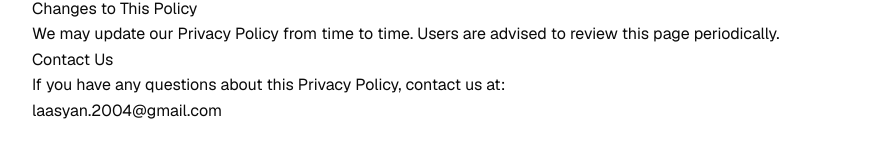
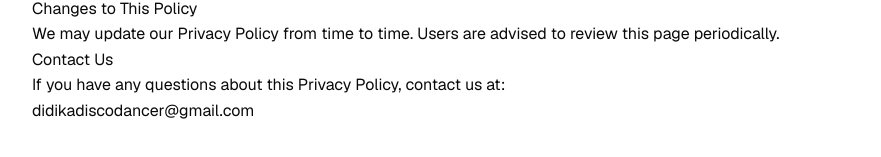
Before and after one commit to Nlaasyaa/CollabVault, a Next.js app in the folder Frontend/: page /privacy in a window 1280 px wide. Shown: the part 505-662 px from the top of the page, without its empty margins (198-1079 px from the left). Built offline with nearby package versions, Linux system fonts and the light colour scheme; no server answers; a web font is replaced by a local one.

Commit message:
Update contact email in Privacy Policy page

```diff
--- a/Frontend/app/privacy/page.tsx
+++ b/Frontend/app/privacy/page.tsx
@@ -47,7 +47,7 @@ export default function PrivacyPolicy() {
       <p>
         If you have any questions about this Privacy Policy, contact us at:
         <br />
-        laasyan.2004@gmail.com
+        didikadiscodancer@gmail.com
       </p>
     </div>
   );
```
